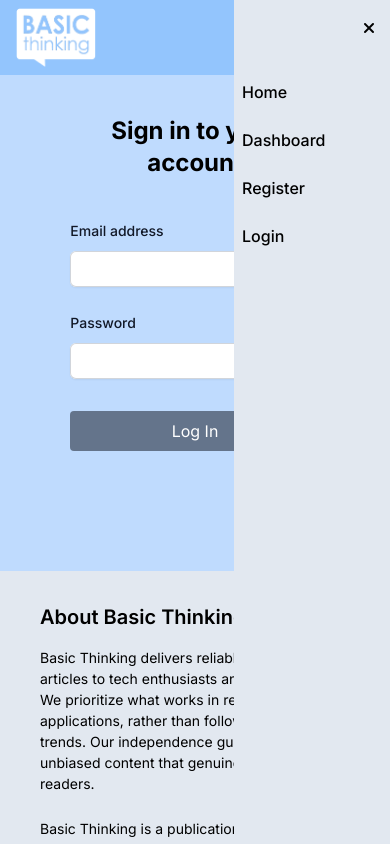
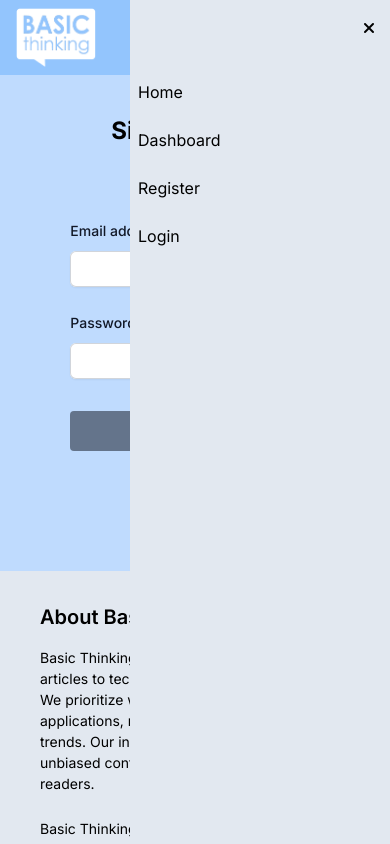
Before and after one commit to ashutoshmishra5/Blogs, a Next.js app: page /login in a window 390 px wide. Both pictures are taken after a click on the button 367 px from the left and 37 px from the top of the page. Shown: the top 844 px of the page. Built offline with nearby package versions, Linux system fonts and the light colour scheme; no server answers.

Commit message:
minor fix (2)

```diff
--- a/src/app/page.js
+++ b/src/app/page.js
@@ -35,9 +35,9 @@ const Homepage = () => {
                         <label>category: </label>
 
                         <button className="block px-2 py-2" type ="button" onClick={() => setCategory("")} >all</button>
-                        <button type ="button" onClick={() => setCategory("mobiles")} className={'block px-1 py-1 rounded-2xl overflow-hidden object-cover ' + (category === 'sports' ? 'bg-blue-50' : '')}>mobiles</button>
-                        <button type ="button" onClick={() => setCategory("technology")} className={'block px-1 py-1 rounded-2xl overflow-hidden object-cover ' + (category === 'politics' ? 'bg-blue-50' : '')}>technology</button>
-                        <button type ="button" onClick={() => setCategory("ai")} className={'block px-1 py-1 rounded-2xl overflow-hidden object-cover ' + (category === 'bollywood' ? 'bg-blue-50' : '')}>ai</button>
+                        <button type ="button" onClick={() => setCategory("mobiles")} className={'block px-1 py-1 rounded-2xl overflow-hidden object-cover ' + (category === 'mobiles' ? 'bg-blue-50' : '')}>mobiles</button>
+                        <button type ="button" onClick={() => setCategory("technology")} className={'block px-1 py-1 rounded-2xl overflow-hidden object-cover ' + (category === 'technology' ? 'bg-blue-50' : '')}>technology</button>
+                        <button type ="button" onClick={() => setCategory("ai")} className={'block px-1 py-1 rounded-2xl overflow-hidden object-cover ' + (category === 'ai' ? 'bg-blue-50' : '')}>ai</button>
                     </div>
                     </div>
                 <div>
--- a/src/components/Header/Header.jsx
+++ b/src/components/Header/Header.jsx
@@ -42,31 +42,31 @@ const Header = () => {
 
                     <div className="sm:hidden flex justify-between items-center">
                         <a href="/" className=""> <Image className="object-cover hover:opacity-50 duration-200" src="/logo1.png" height={60} width={80} alt="logo" /> </a>
-                        <button onClick={()=>(setMobileMenu(!mobileMenu))}><i class="fa-solid fa-bars"></i></button>
+                        <button onClick={()=>(setMobileMenu(!mobileMenu))} className="font-sm text-xl text-gray-700 px-2 py-2"><i class="fa-solid fa-bars"></i></button>
                     </div>
 
                     </div>
 
                     {mobileMenu &&
-                        <div class="fixed bg-slate-200 bottom-0 top-0 right-0 h-screen w-2/5 z-[60] pt-16" >
+                        <div class="fixed bg-slate-200 bottom-0 top-0 right-0 h-screen w-4/6 z-[60] pt-16" >
                         <ul className="flex-row space-y-2 w-full">
-                            <button className="font-medium px-4 py-4 fixed top-0 right-0" onClick={()=>(setMobileMenu(!mobileMenu))}><i class="fa fa-close"></i></button>
+                            <button className="font-sm px-4 py-4 fixed top-0 right-0" onClick={()=>(setMobileMenu(!mobileMenu))}><i class="fa fa-close"></i></button>
                             {session && (
                                 <>
                                     <li className="w-full px-2 py-2"><a className="w-full font-sm">Hi {session?.user.name}</a></li>
                                 </>
                             )}
-                            <li className="w-full hover:bg-gray-300 rounded-md px-2 py-2"><a href="/" className="w-full font-medium">Home</a></li>
-                            <li className="w-full hover:bg-gray-300 rounded-md px-2 py-2"><a href="/dashboard" className="w-full font-medium">Dashboard</a></li>
+                            <li className="w-full hover:bg-gray-300 rounded-md px-2 py-2"><a href="/" className="w-full font-sm">Home</a></li>
+                            <li className="w-full hover:bg-gray-300 rounded-md px-2 py-2"><a href="/dashboard" className="w-full font-sm">Dashboard</a></li>
                             {!session && (
                                 <>
-                                    <li className="w-full hover:bg-gray-300 rounded-md px-2 py-2"><a href="/register" className="w-full font-medium">Register</a></li>
-                                    <li className="w-full hover:bg-gray-300 rounded-md px-2 py-2"><a href="/login" className="w-full font-medium">Login</a></li>
+                                    <li className="w-full hover:bg-gray-300 rounded-md px-2 py-2"><a href="/register" className="w-full font-sm">Register</a></li>
+                                    <li className="w-full hover:bg-gray-300 rounded-md px-2 py-2"><a href="/login" className="w-full font-sm">Login</a></li>
                                 </>
                             )}
                             {session && (
                                 <>
-                                    <li className="w-full hover:bg-gray-300 rounded-md px-2 py-2"><a href="#" onClick={() => signOut({ callbackUrl: '/' })} className="w-full font-medium">Logout</a></li>
+                                    <li className="w-full hover:bg-gray-300 rounded-md px-2 py-2"><a href="#" onClick={() => signOut({ callbackUrl: '/' })} className="w-full font-sm">Logout</a></li>
                                 </>
                             )}
                         </ul>
```
